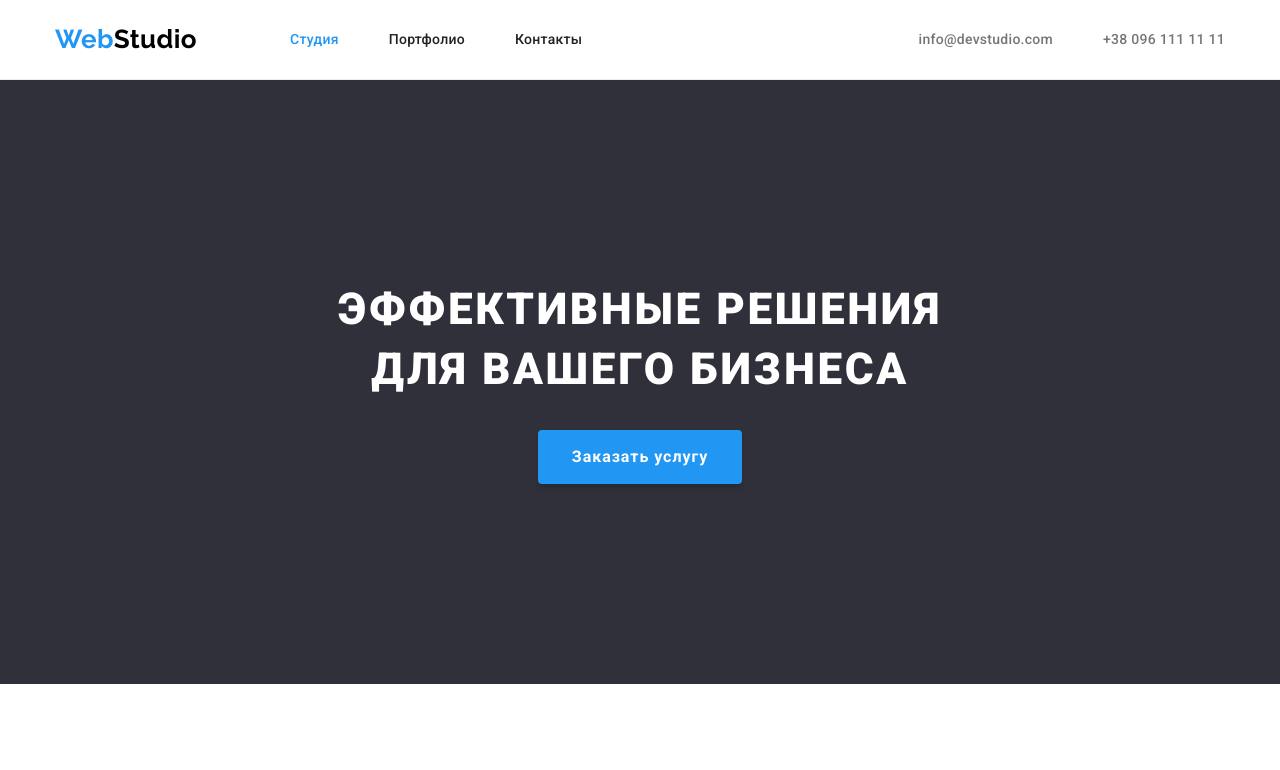
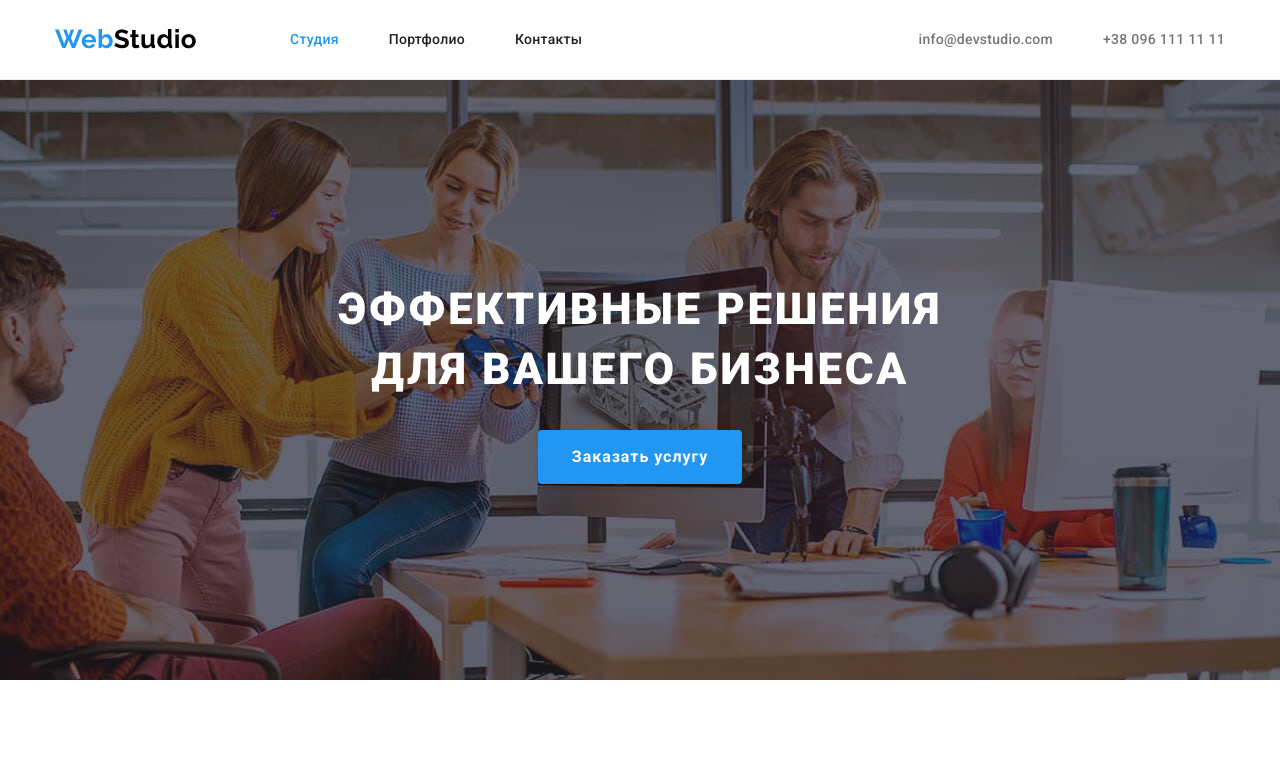
Before and after one commit to f0remangod/goit-markup-hw-04, a plain HTML site: page index.html in a window 1280 px wide. Shown: the top 770 px of the page. Drawn offline with nearby package versions, Linux system fonts and the light colour scheme.

Commit message:
added hero pic

```diff
--- a/css/styles.css
+++ b/css/styles.css
@@ -67,7 +67,6 @@ ul {
   display: block;
   padding-top: 32px;
   padding-bottom: 32px;
-
   text-decoration: none;
   color: var(--main-color);
   font-weight: 500;
@@ -97,13 +96,28 @@ ul {
 .header-contacts-li:nth-child(1) {
   margin-right: 50px;
 }
+
 /* герой */
+
 .section {
   padding-top: 94px;
   padding-bottom: 94px;
 }
 .section.hero {
-  background-color: var(--footer-background);
+  max-width: 1600px;
+  height: 600px;
+  margin-left: auto;
+  margin-right: auto;
+
+  background-color: #c4c4c4;
+  background-image: linear-gradient(
+      rgba(47, 48, 58, 0.4),
+      rgba(47, 48, 58, 0.4)
+    ),
+    url(../images/hero.jpg);
+  background-size: cover;
+  background-repeat: no-repeat;
+  background-position: center;
   padding-top: 200px;
   padding-bottom: 200px;
   text-align: center;
```
Also changed, not shown: images/hero.jpg (added).
